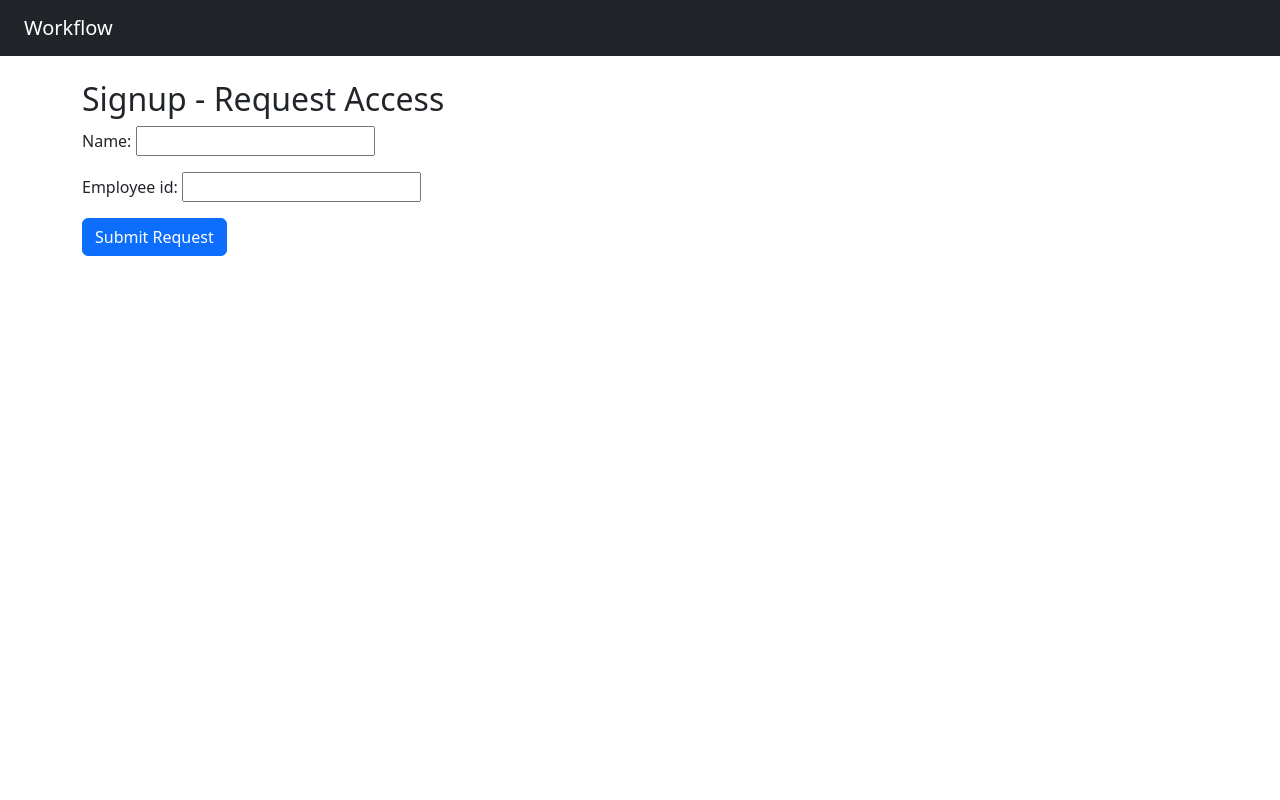
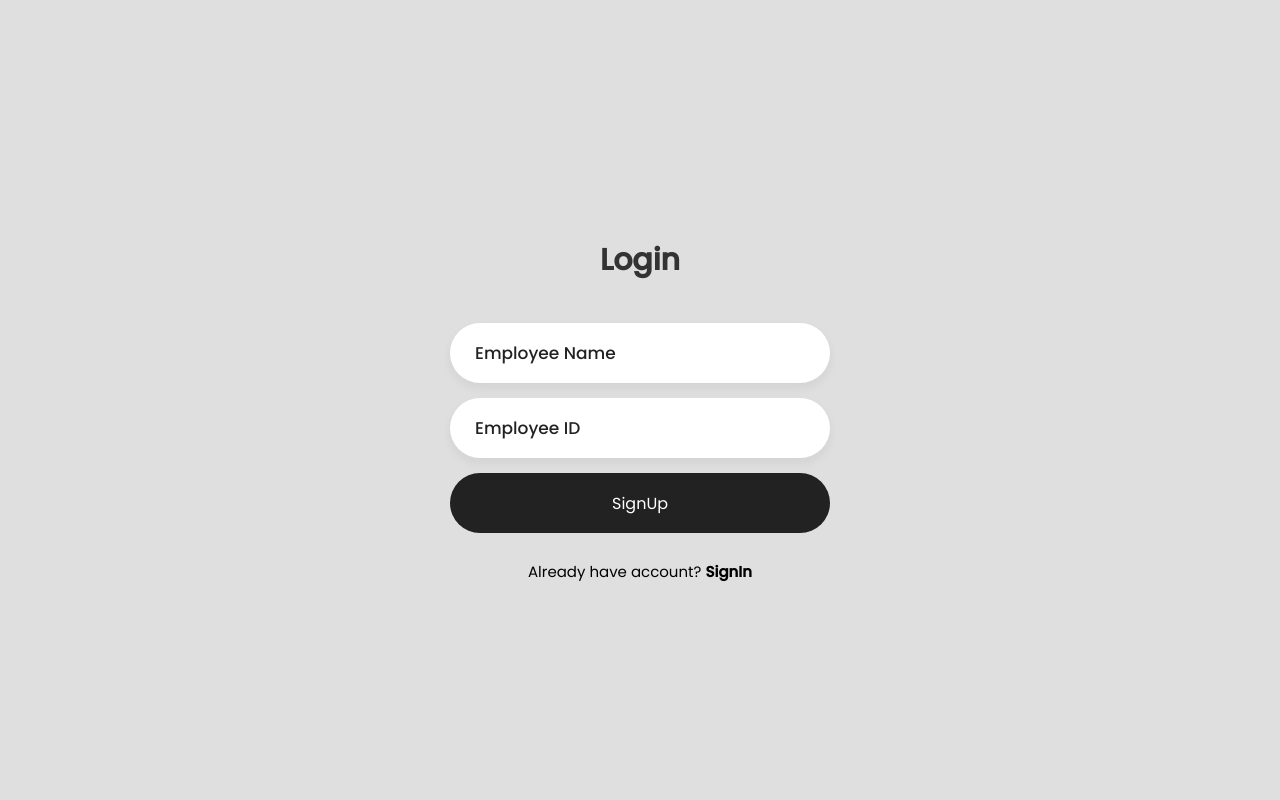
Before and after one commit to Zephyrion08/workflow-orchestration, a Django app: page /signup/ in a window 1280 px wide. Run offline with Django 5.2, Linux system fonts and the light colour scheme.

Commit message:
latest Comit

```diff
--- a/accounts/templates/accounts/base.html
+++ b/accounts/templates/accounts/base.html
@@ -24,7 +24,16 @@
         </ul>
         <span class="navbar-text text-white me-3">
             {% if user.is_authenticated %}
-                {{ user.name }} ({{ user.groups.first.name|default:"Member" }})
+            {{ user.username }} (
+                {% if user.is_superuser %}
+                {{ user.groups.first.name }}
+                  Admin
+                {% elif user.groups.first %}
+                  {{ user.groups.first.name }}
+                {% else %}
+                  Member
+                {% endif %}
+              )
             {% endif %}
         </span>
         {% if user.is_authenticated %}
--- a/accounts/templates/accounts/signup_request.html
+++ b/accounts/templates/accounts/signup_request.html
@@ -1,10 +1,146 @@
-{% extends 'accounts/base.html' %}
-{% block title %}Signup Request{% endblock %}
-{% block content %}
-<h2>Signup - Request Access</h2>
-<form method="post" class="w-50">
-  {% csrf_token %}
-  {{ form.as_p }}
-  <button type="submit" class="btn btn-primary">Submit Request</button>
-</form>
-{% endblock %}
+<!DOCTYPE html>
+<html lang="en">
+<head>
+    <meta charset="UTF-8">
+    <meta http-equiv="X-UA-Compatible" content="IE=edge">
+    <meta name="viewport" content="width=device-width, initial-scale=1.0">
+    <style>@import url('https://fonts.googleapis.com/css2?family=Poppins:wght@400;500&display=swap');
+
+      *{
+          margin: 0;
+          padding: 0;
+          box-sizing: border-box;
+          font-family: 'Poppins',sans-serif;
+      }
+      body{
+          display: flex;
+          justify-content: center;
+          align-items: center;
+          min-height: 100vh;
+          background: #dfdfdf;
+      }
+      .login-box{
+          display: flex;
+          justify-content: center;
+          flex-direction: column;
+          width: 440px;
+          height: 480px;
+          padding: 30px;
+      }
+      .login-header{
+          text-align: center;
+          margin: 20px 0 40px 0;
+      }
+      .login-header header{
+          color: #333;
+          font-size: 30px;
+          font-weight: 600;
+      }
+      .input-box .input-field{
+          width: 100%;
+          height: 60px;
+          font-size: 17px;
+          padding: 0 25px;
+          margin-bottom: 15px;
+          border-radius: 30px;
+          border: none;
+          box-shadow: 0px 5px 10px 1px rgba(0,0,0, 0.05);
+          outline: none;
+          transition: .3s;
+      }
+      ::placeholder{
+          font-weight: 500;
+          color: #222;
+      }
+      .input-field:focus{
+          width: 105%;
+      }
+      .forgot{
+          display: flex;
+          justify-content: space-between;
+          margin-bottom: 40px;
+      }
+      section{
+          display: flex;
+          align-items: center;
+          font-size: 14px;
+          color: #555;
+      }
+      #check{
+          margin-right: 10px;
+      }
+      a{
+          text-decoration: none;
+      }
+      a:hover{
+          text-decoration: underline;
+      }
+      section a{
+          color: #555;
+      }
+      .input-submit{
+          position: relative;
+      }
+      .submit-btn{
+          width: 100%;
+          height: 60px;
+          background: #222;
+          border: none;
+          border-radius: 30px;
+          cursor: pointer;
+          transition: .3s;
+      }
+      .input-submit label{
+          position: absolute;
+          top: 45%;
+          left: 50%;
+          color: #fff;
+          -webkit-transform: translate(-50%, -50%);
+          -ms-transform: translate(-50%, -50%);
+          transform: translate(-50%, -50%);
+          cursor: pointer;
+      }
+      .submit-btn:hover{
+          background: #000;
+          transform: scale(1.05,1);
+      }
+      .sign-up-link{
+          text-align: center;
+          font-size: 15px;
+          margin-top: 20px;
+      }
+      .sign-up-link a{
+          color: #000;
+          font-weight: 600;
+      }</style>
+    <title>SignUp</title>
+</head>
+<body>
+    <form method="post">
+        {% csrf_token %}
+    <div class="login-box">
+        <div class="login-header">
+            <header>Login</header>
+        </div>
+        {% if messages %}
+        {% for message in messages %}
+          <div class="message">{{ message }}</div>
+        {% endfor %}
+      {% endif %}
+        <div class="input-box">
+            <input type="text" name="name" class="input-field" placeholder="Employee Name" required autocomplete="off">
+        </div>
+        <div class="input-box">
+            <input type="text" name="employee_id" class="input-field" placeholder="Employee ID" required autocomplete="off">
+        </div>
+        <div class="input-submit">
+            <button class="submit-btn" id="submit"></button>
+            <label for="submit">SignUp</label>
+        </div>
+        <div class="sign-up-link">
+            <p>Already have account? <a href="{% url 'login' %}">SignIn</a></p>
+        </div>
+    </div>
+    </form>
+</body>
+</html>
--- a/accounts/urls.py
+++ b/accounts/urls.py
@@ -1,5 +1,5 @@
 from django.urls import path
-from .views import signup_request_view, pending_requests_view, create_user_from_request, login_view, logout_view, dashboard_view, change_password_view, home
+from .views import signup_request_view, pending_requests_view, create_user_from_request, login_view, logout_view, change_password_view, home
 
 urlpatterns = [
     path('', home, name='home'),
@@ -11,6 +11,5 @@ urlpatterns = [
 urlpatterns += [
     path('login/', login_view, name='login'),
     path('logout/', logout_view, name='logout'),
-    path('dashboard/', dashboard_view, name='dashboard'),
     path('change-password/', change_password_view, name='change_password'),
 ]
--- a/accounts/views.py
+++ b/accounts/views.py
@@ -91,9 +91,7 @@ def logout_view(request):
     return redirect('login')
 
 
-@login_required
-def dashboard_view(request):
-    return render(request, 'accounts/dashboard.html')
+
 
 
 @login_required
--- a/workflow/urls.py
+++ b/workflow/urls.py
@@ -5,5 +5,6 @@ urlpatterns = [
     path('tasks/', views.task_list, name='task_list'),
     path('tasks/create/', views.create_task, name='create_task'),
     path('tasks/<int:task_id>/update/', views.update_task_status, name='update_task_status'),
+    path('dashboard/', views.dashboard, name='dashboard'),
 
 ]
```
Also changed, not shown: accounts/templates/accounts/dashboard.html (deleted, +0 -11 lines), accounts/templates/accounts/home.html (+12 -2 lines), accounts/templates/accounts/login.html (+11 -3 lines), workflow/templates/workflow/dashboard.html (added, +92 -0 lines), workflow/views.py (+22 -0 lines), db.sqlite3.
